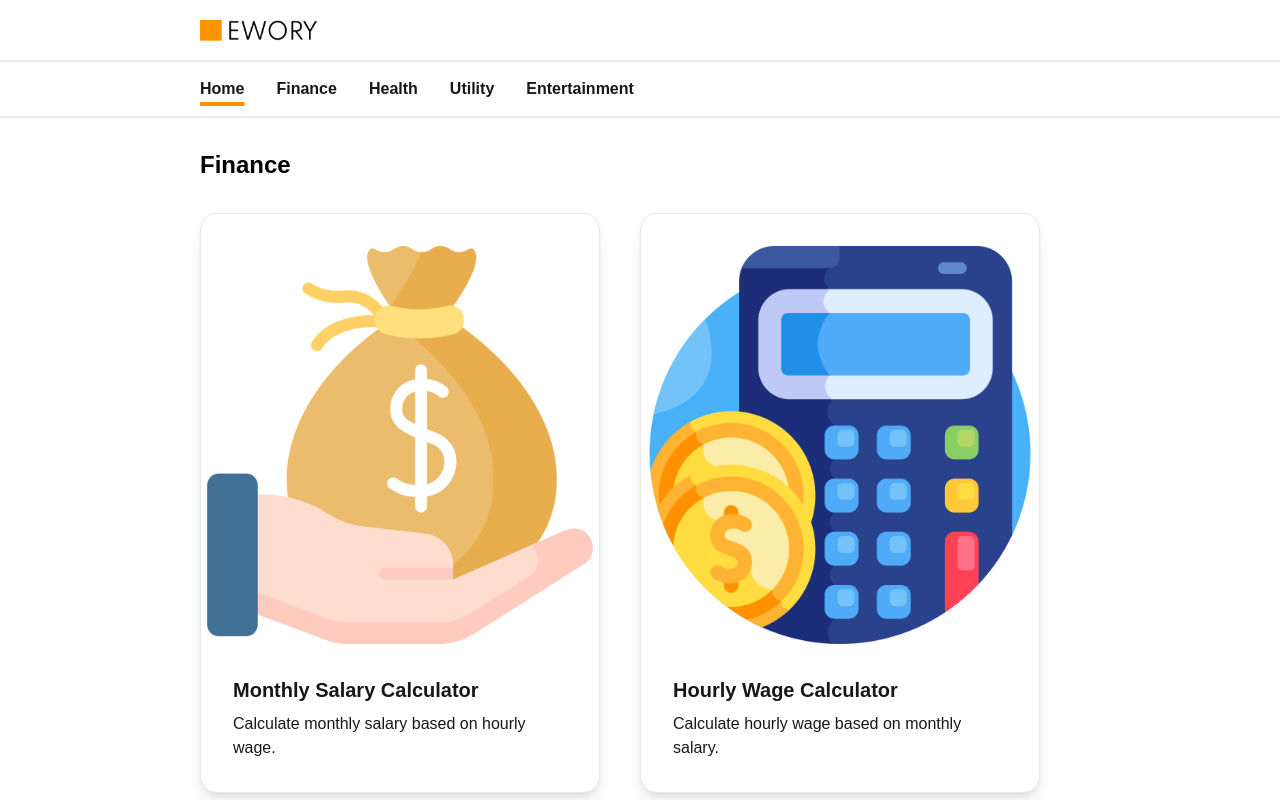
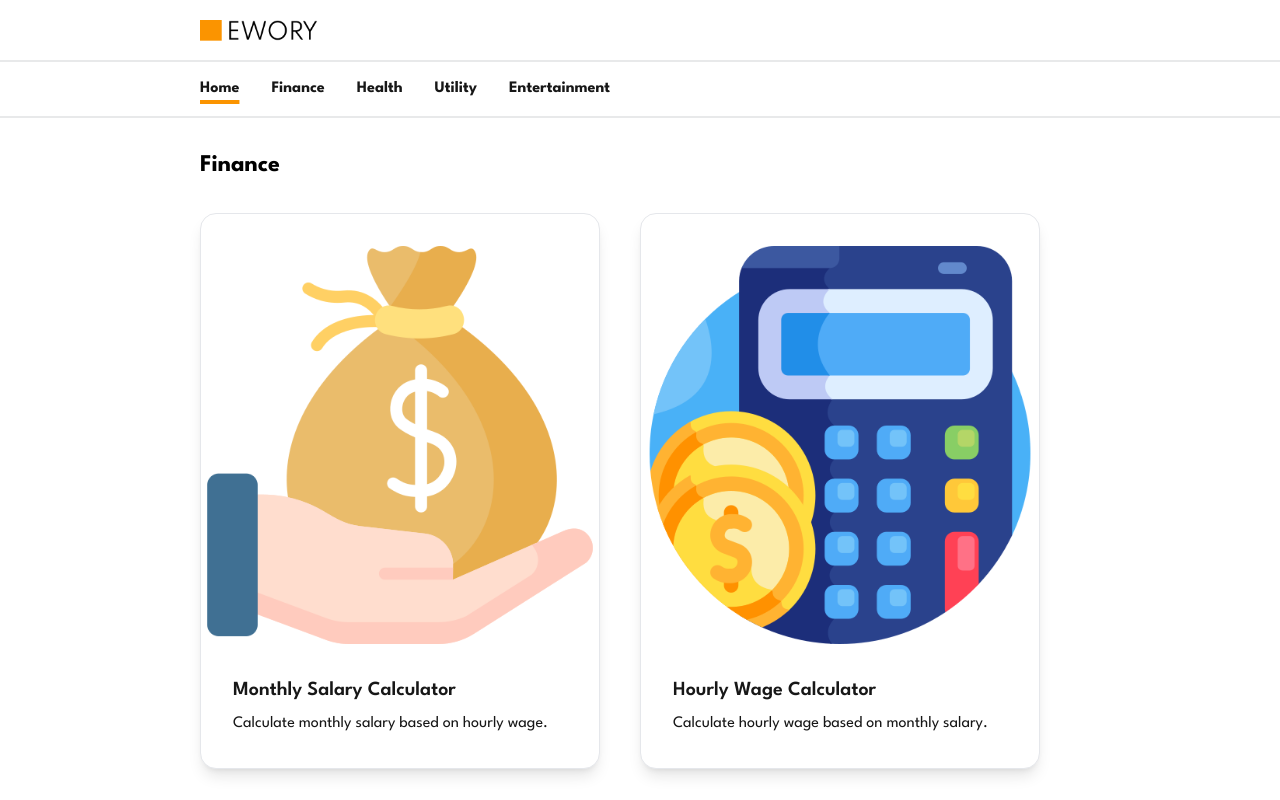
Before and after one commit to jexniemi/evory, a Next.js app: page / in a window 1280 px wide. Shown: the top 800 px of the page. Built offline with nearby package versions, Linux system fonts and the light colour scheme.

Commit message:
set league spartan font

```diff
--- a/src/app/layout.tsx
+++ b/src/app/layout.tsx
@@ -6,8 +6,15 @@ import Head from "next/head";
 import MiddleColumn from "@/components/common/MiddleColumn";
 import AppSuggestionBar from "@/components/AppSuggestionsBar";
 import { GoogleAnalytics } from "@next/third-parties/google";
+import { League_Spartan } from "next/font/google";
 
 /* import { motion } from "framer-motion"; */
+const league_spartan = League_Spartan({
+  weight: ["400", "500", "600", "700"],
+  style: ["normal"],
+  subsets: ["latin"],
+  display: "swap",
+});
 
 const gaTrackingId = "G-9PPYT95BLE";
 
@@ -26,7 +33,7 @@ export default function RootLayout({
           crossOrigin="anonymous"
         ></script>
       </Head>
-      <body>
+      <body className={league_spartan.className}>
         <Header />
         <MiddleColumn location="front">{children}</MiddleColumn>
         <AppSuggestionBar />
```
